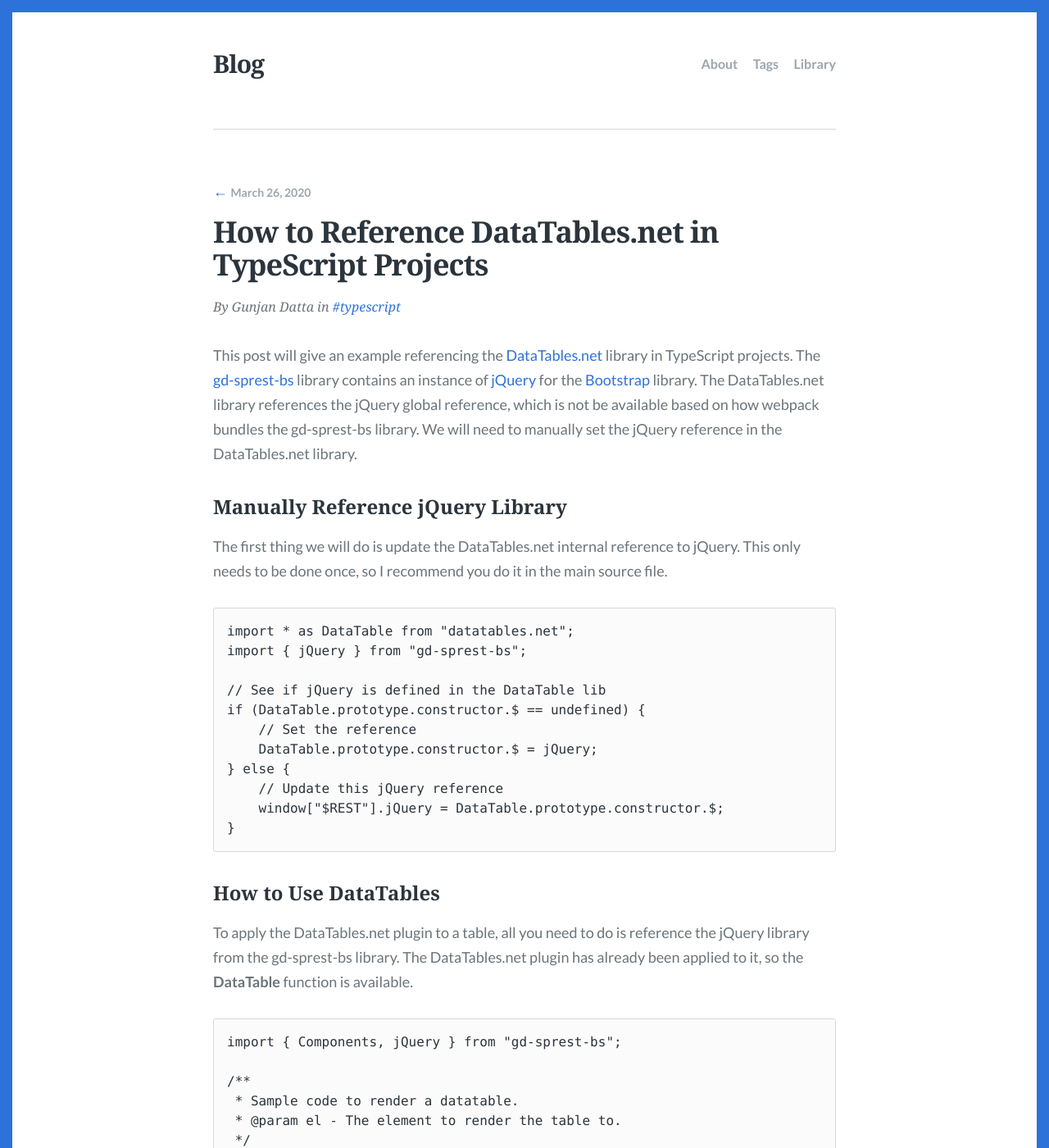
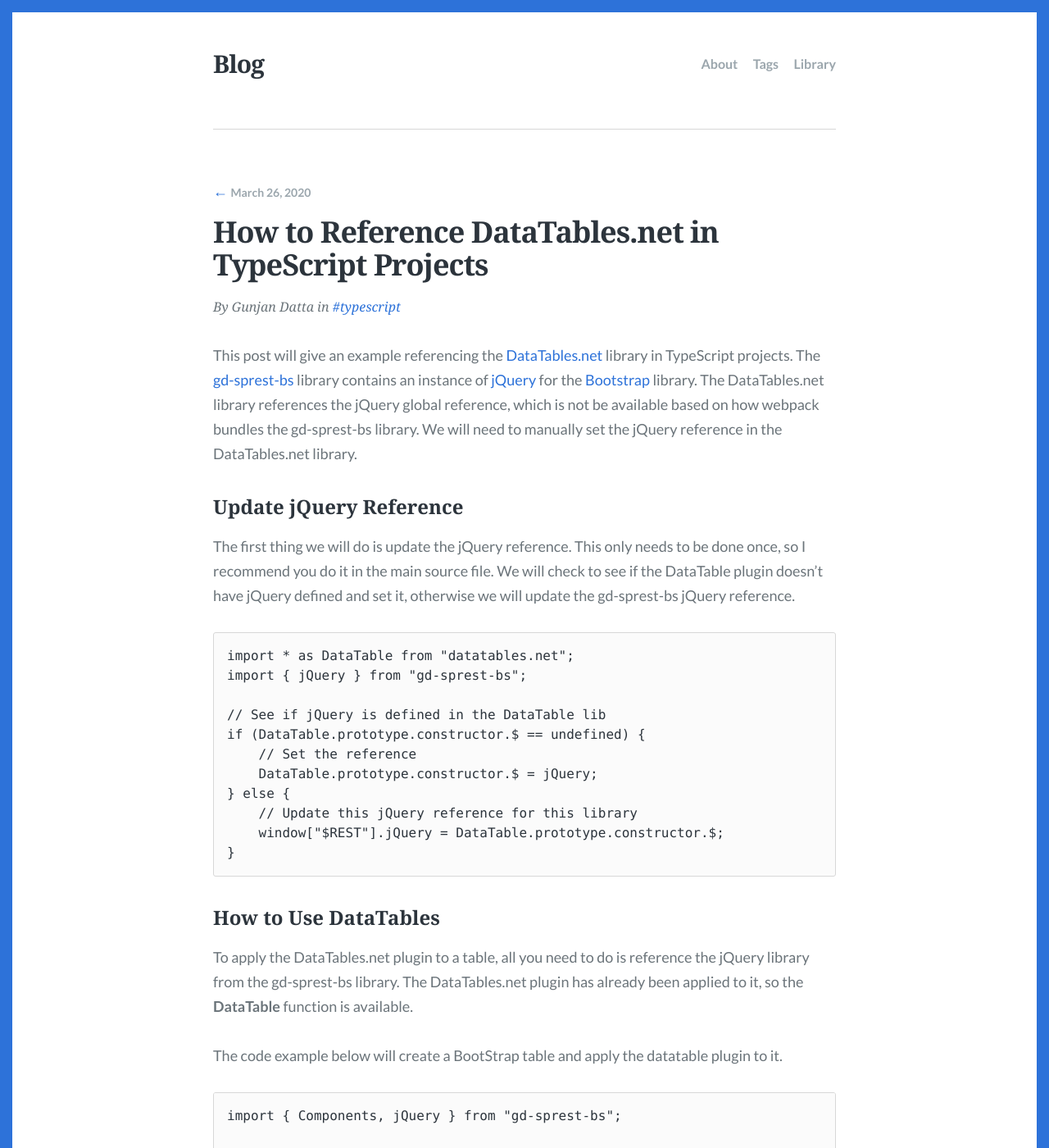
Before and after one commit to gunjandatta/blog, a Jekyll site: the page built from _posts/2020/2020-03-26-typescript-and-datatables.net.md, in a window 1280 px wide and 1400 px high. Shown: the whole window at 82% size. Built offline with Jekyll 4.4.1, drawn with Linux system fonts in a browser that asks for light colours; some web fonts are replaced.

Commit message:
Updated the blog post.

````diff
--- a/_posts/2020/2020-03-26-typescript-and-datatables.net.md
+++ b/_posts/2020/2020-03-26-typescript-and-datatables.net.md
@@ -11,9 +11,9 @@ This post will give an example referencing the [DataTables.net](https://datatabl
 
 <!--more-->
 
-### Manually Reference jQuery Library
+### Update jQuery Reference
 
-The first thing we will do is update the DataTables.net internal reference to jQuery. This only needs to be done once, so I recommend you do it in the main source file.
+The first thing we will do is update the jQuery reference. This only needs to be done once, so I recommend you do it in the main source file. We will check to see if the DataTable plugin doesn't have jQuery defined and set it, otherwise we will update the gd-sprest-bs jQuery reference.
 
 ```ts
 import * as DataTable from "datatables.net";
@@ -24,7 +24,7 @@ if (DataTable.prototype.constructor.$ == undefined) {
     // Set the reference
     DataTable.prototype.constructor.$ = jQuery;
 } else {
-    // Update this jQuery reference
+    // Update this jQuery reference for this library
     window["$REST"].jQuery = DataTable.prototype.constructor.$;
 }
 ```
@@ -32,6 +32,8 @@ if (DataTable.prototype.constructor.$ == undefined) {
 ### How to Use DataTables
 
 To apply the DataTables.net plugin to a table, all you need to do is reference the jQuery library from the gd-sprest-bs library. The DataTables.net plugin has already been applied to it, so the __DataTable__ function is available.
+
+The code example below will create a BootStrap table and apply the datatable plugin to it.
 
 ```ts
 import { Components, jQuery } from "gd-sprest-bs";
````
